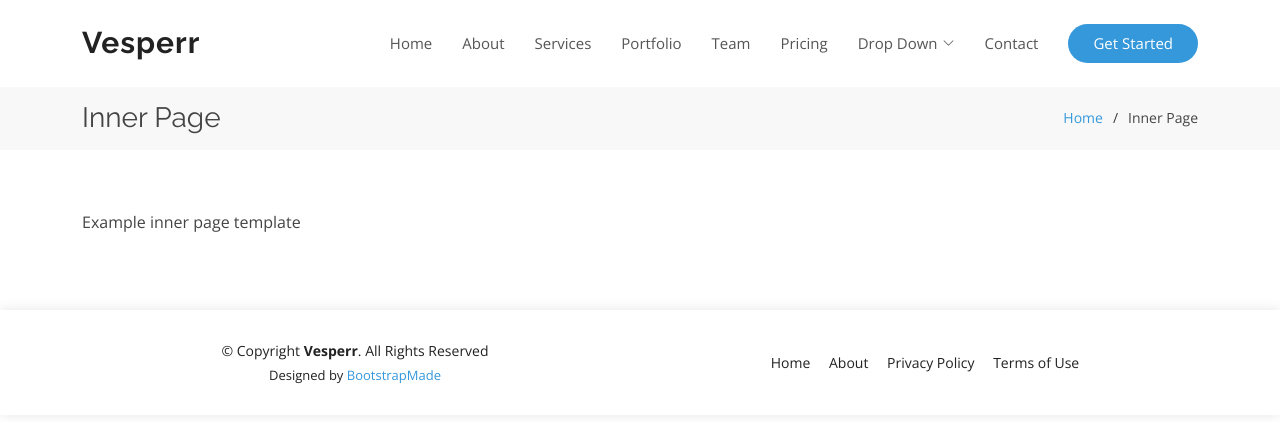
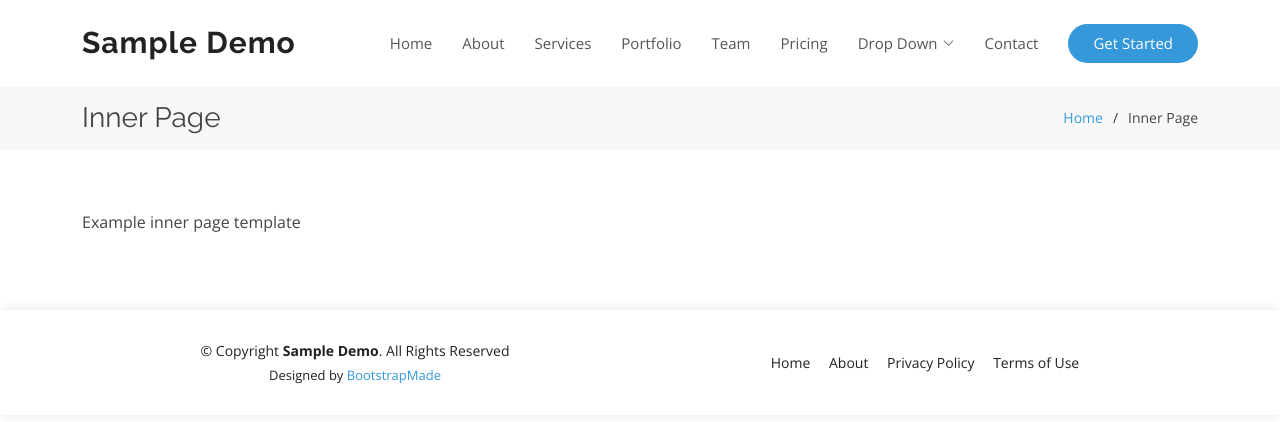
Before and after one commit to VamshiKrishna96/sample-git, a plain HTML site: page inner-page.html in a window 1280 px wide. Drawn offline with nearby package versions, Linux system fonts and the light colour scheme.

Commit message:
This is New Commit

```diff
--- a/inner-page.html
+++ b/inner-page.html
@@ -5,7 +5,7 @@
   <meta charset="utf-8">
   <meta content="width=device-width, initial-scale=1.0" name="viewport">
 
-  <title>Inner Page - Vesperr Bootstrap Template</title>
+  <title>Inner Page - Sample Demo Bootstrap Template</title>
   <meta content="" name="description">
   <meta content="" name="keywords">
 
@@ -31,7 +31,7 @@
   <!-- =======================================================
   * Template Name: Vesperr
   * Updated: Jan 29 2024 with Bootstrap v5.3.2
-  * Template URL: https://bootstrapmade.com/vesperr-free-bootstrap-template/
+  * Template URL: https://bootstrapmade.com/Vesperr-free-bootstrap-template/
   * Author: BootstrapMade.com
   * License: https://bootstrapmade.com/license/
   ======================================================== -->
@@ -44,7 +44,7 @@
     <div class="container d-flex align-items-center justify-content-between">
 
       <div class="logo">
-        <h1><a href="index.html">Vesperr</a></h1>
+        <h1><a href="index.html">Sample Demo</a></h1>
         <!-- Uncomment below if you prefer to use an image logo -->
         <!-- <a href="index.html"><img src="assets/img/logo.png" alt="" class="img-fluid"></a>-->
       </div>
@@ -116,13 +116,13 @@
       <div class="row d-flex align-items-center">
         <div class="col-lg-6 text-lg-left text-center">
           <div class="copyright">
-            &copy; Copyright <strong>Vesperr</strong>. All Rights Reserved
+            &copy; Copyright <strong>Sample Demo</strong>. All Rights Reserved
           </div>
           <div class="credits">
             <!-- All the links in the footer should remain intact. -->
             <!-- You can delete the links only if you purchased the pro version. -->
             <!-- Licensing information: https://bootstrapmade.com/license/ -->
-            <!-- Purchase the pro version with working PHP/AJAX contact form: https://bootstrapmade.com/vesperr-free-bootstrap-template/ -->
+            <!-- Purchase the pro version with working PHP/AJAX contact form: https://bootstrapmade.com/Vesperr-free-bootstrap-template/ -->
             Designed by <a href="https://bootstrapmade.com/">BootstrapMade</a>
           </div>
         </div>
```
Also changed, not shown: portfolio-details.html (+5 -5 lines).
